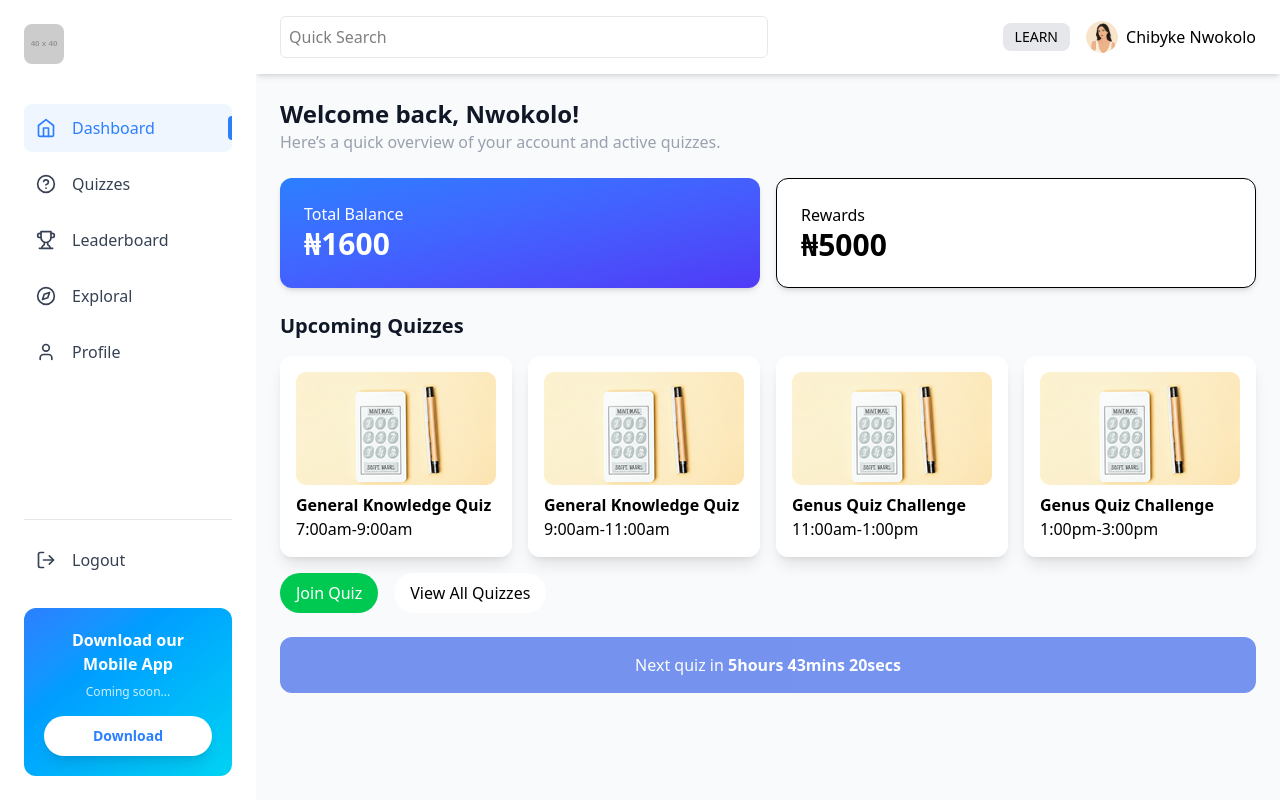
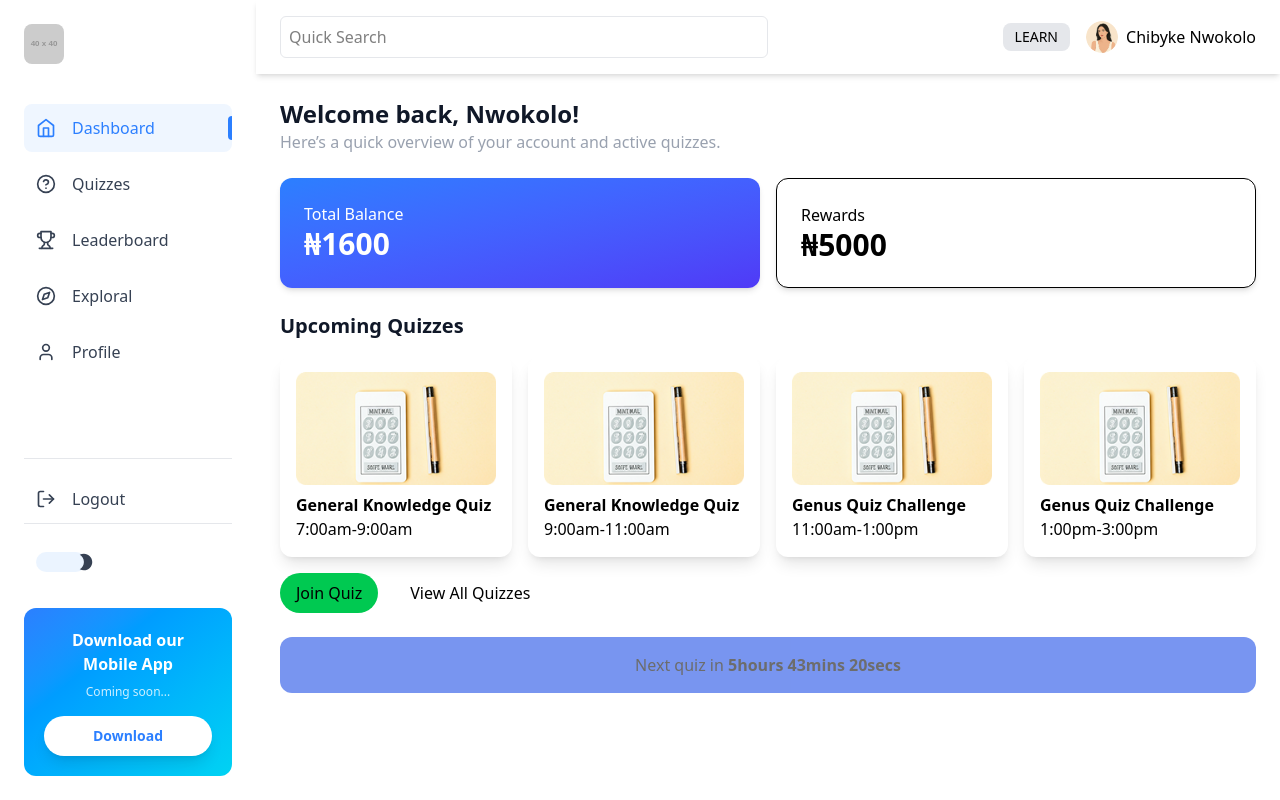
Before and after one commit to nitoC/genus_lab, a Next.js app: page /dashboard in a window 1280 px wide. Built offline with nearby package versions, Linux system fonts and the light colour scheme.

Commit message:
feat:update host route

```diff
--- a/package.json
+++ b/package.json
@@ -13,6 +13,7 @@
     "axios": "^1.10.0",
     "clsx": "^2.1.1",
     "date-fns": "^4.1.0",
+    "framer-motion": "^12.23.11",
     "next": "15.3.5",
     "react": "^19.0.0",
     "react-day-picker": "^9.8.0",
--- a/src/app/(dashboard)/dashboard/page.tsx
+++ b/src/app/(dashboard)/dashboard/page.tsx
@@ -17,7 +17,7 @@ import Sidebar from "@/components/Sidebar";
 // --- Reusable Input Components (from user code) ---
 // const WrappedInput = ({ className = "", hasIcon = false, ...props }) => (
 //   <div
-//     className={`relative w-full rounded-md border border-gray-300 bg-gray-100 px-4 py-3 text-sm transition focus-within:border-blue-500 focus-within:bg-white focus-within:ring-2 focus-within:ring-blue-500/30 ${className}`}
+//     className={`relative w-full rounded-md border border-gray-300 bg-gray-100 px-4 py-3 text-sm transition focus-within:border-blue-500 focus-within: focus-within:ring-2 focus-within:ring-blue-500/30 ${className}`}
 //   >
 //     <input
 //       {...props}
@@ -71,7 +71,7 @@ import Sidebar from "@/components/Sidebar";
 //   return (
 //     <main className="min-h-screen bg-blue-500 px-4 py-12 font-sans">
 //       <div className="mx-auto max-w-6xl">
-//         <div className="flex flex-col overflow-hidden rounded-3xl bg-white shadow-2xl ring-1 ring-black/5 lg:flex-row">
+//         <div className="flex flex-col overflow-hidden rounded-3xl  shadow-2xl ring-1 ring-black/5 lg:flex-row">
 //           {/* Left Artwork */}
 //           <div className="relative hidden bg-blue-600 sm:block sm:h-96 lg:flex-1 lg:min-h-[720px]">
 //             <img
@@ -166,7 +166,7 @@ import Sidebar from "@/components/Sidebar";
 // --- Header for Dashboard Pages ---
 
 // const DashboardHeader = ({ title, onMenuClick }) => (
-//   <header className="bg-white/80 backdrop-blur-lg sticky top-0 z-10 p-4 sm:p-6 flex items-center justify-between border-b border-gray-200">
+//   <header className="/80 backdrop-blur-lg sticky top-0 z-10 p-4 sm:p-6 flex items-center justify-between border-b border-gray-200">
 //     <div>
 //       <h1 className="text-2xl font-bold text-gray-800">{title}</h1>
 //     </div>
@@ -217,6 +217,7 @@ export default function App() {
   const [isLoggedIn, setIsLoggedIn] = useState(false);
   const [activePage, setActivePage] = useState("dashboard"); // Default to Quizzes
   const [isSidebarOpen, setIsSidebarOpen] = useState(false);
+  const [dark, setdark] = useState(false);
 
   // const handleLogin = () => setIsLoggedIn(true);
   const handleLogout = () => setIsLoggedIn(false);
@@ -257,13 +258,19 @@ export default function App() {
   };
 
   return (
-    <div className="bg-gray-50 min-h-screen font-sans text-gray-900">
+    <div
+      className={`${
+        dark && "dark"
+      } dark:bg-gray-950 min-h-screen font-sans text-gray-900`}
+    >
       {/* Static Sidebar for large screens */}
       <div className="hidden lg:block">
         <Sidebar
           activePage={activePage}
           setActivePage={setActivePage}
           onLogout={handleLogout}
+          dark={dark}
+          setdark={() => setdark(!dark)}
         />
       </div>
 
@@ -275,7 +282,7 @@ export default function App() {
         onClick={() => setIsSidebarOpen(false)}
       ></div>
       <div
-        className={`fixed top-0 left-0 h-full bg-white z-50 transition-transform lg:hidden ${
+        className={`fixed top-0 left-0 h-full  z-50 transition-transform lg:hidden ${
           isSidebarOpen ? "translate-x-0" : "translate-x-[-1000px]"
         }`}
       >
@@ -286,6 +293,8 @@ export default function App() {
             setIsSidebarOpen(false);
           }}
           onLogout={handleLogout}
+          dark={dark}
+          setdark={() => setdark(!dark)}
         />
       </div>
 
--- a/src/app/page.tsx
+++ b/src/app/page.tsx
@@ -100,7 +100,7 @@ Potential with
           </div>
         </div>
       </section>
-      <div className="divider-wrapper border-b border-b-pink px-[2rem] py-[4rem] max-w-[1049px] m-auto rounded-[20px] relative md:-translate-y-[100px] min-h-[332px] z-[1] bg-white">
+      <div className="divider-wrapper border-b border-b-pink px-[2rem] py-[4rem] max-w-[1049px] m-auto rounded-[20px] relative section-md:-translate-y-[calc(10px+4vw)] min-h-[332px] z-[1] bg-white">
         <div className="divider flex-col md:flex-row flex gap-[1rem] md:gap-0 items-center justify-center ">
           {gradientCardData.map((a, b) => {
             if (b === 1) {
--- a/src/components/Cards/BalanceCard.tsx
+++ b/src/components/Cards/BalanceCard.tsx
@@ -4,7 +4,7 @@ const BalanceCard = () => (
       <h3>Total Balance</h3>
       <p className="text-3xl font-bold">₦1600</p>
     </div>
-    <div className="bg-white text-black p-6 rounded-xl shadow-md border">
+    <div className=" text-black dark:text-white p-6 rounded-xl shadow-md border">
       <h3>Rewards</h3>
       <p className="text-3xl font-bold">₦5000</p>
     </div>
--- a/src/components/Cards/QuizCard.tsx
+++ b/src/components/Cards/QuizCard.tsx
@@ -1,5 +1,5 @@
 const QuizCard = ({ title, time }: { title: string; time: string }) => (
-  <div className="bg-white text-black rounded-xl shadow-lg p-4 transition-transform hover:scale-105 duration-300 ease-in-out">
+  <div className="bg-white dark:bg-zinc-800/20 dark:text-white text-black rounded-xl shadow-lg p-4 transition-transform hover:scale-105 duration-300 ease-in-out">
     <img
       src="/images/quiz-img.png"
       alt="Quiz"
--- a/src/components/DashHeader.tsx
+++ b/src/components/DashHeader.tsx
@@ -10,7 +10,7 @@ const Header = ({ setSidebar }: { setSidebar: () => void }) => {
   const { page, setPage } = useContext(dashPageContext);
   return (
     <>
-      <header className="flex justify-between items-center px-6 py-4 bg-white text-black shadow-md">
+      <header className="flex justify-between items-center px-6 py-4 text-black shadow-md">
         <div className="lg:hidden">
           <Image
             src="/images/logo_mobile.png"
@@ -23,7 +23,7 @@ const Header = ({ setSidebar }: { setSidebar: () => void }) => {
         <input
           type="text"
           placeholder="Quick Search"
-          className="hidden lg:block w-1/2 p-2 rounded-md border border-gray-200"
+          className=" dark:text-mygrey hidden lg:block w-1/2 p-2 rounded-md border border-gray-200 dark:border-mygrey/40"
         />
         <div className="hidden lg:flex items-center gap-4">
           <button className="bg-gray-200 px-3 py-1 rounded-lg text-sm">
@@ -31,7 +31,7 @@ const Header = ({ setSidebar }: { setSidebar: () => void }) => {
           </button>
           <div className="flex items-center gap-2">
             <img src="/images/woman.png" className="w-8 h-8 rounded-full" />
-            <span>Chibyke Nwokolo</span>
+            <span className="dark:text-mygrey">Chibyke Nwokolo</span>
           </div>
         </div>
         <button onClick={setSidebar} className="block lg:hidden">
--- a/src/components/Dashboard/Dashboard.tsx
+++ b/src/components/Dashboard/Dashboard.tsx
@@ -6,7 +6,9 @@ const dashboard = () => {
   return (
     <main className="p-6 space-y-6">
       <section>
-        <h2 className="text-2xl font-semibold">Welcome back, Nwokolo!</h2>
+        <h2 className="text-2xl dark:text-blue font-semibold">
+          Welcome back, Nwokolo!
+        </h2>
         <p className="text-gray-400">
           Here’s a quick overview of your account and active quizzes.
         </p>
@@ -15,7 +17,9 @@ const dashboard = () => {
       <BalanceCard />
 
       <section>
-        <h3 className="text-xl font-semibold mt-6">Upcoming Quizzes</h3>
+        <h3 className="text-xl dark:text-blue font-semibold mt-6">
+          Upcoming Quizzes
+        </h3>
         <div className="grid sm:grid-cols-2 lg:grid-cols-4 gap-4 mt-4">
           <QuizCard title="General Knowledge Quiz" time="7:00am-9:00am" />
           <QuizCard title="General Knowledge Quiz" time="9:00am-11:00am" />
@@ -23,16 +27,16 @@ const dashboard = () => {
           <QuizCard title="Genus Quiz Challenge" time="1:00pm-3:00pm" />
         </div>
         <div className="flex gap-4 mt-4">
-          <button className="bg-green-500 text-white px-4 py-2 rounded-full">
+          <button className="bg-green-500 text-black dark:text-white px-4 py-2 rounded-full">
             Join Quiz
           </button>
-          <button className="bg-white text-black px-4 py-2 rounded-full">
+          <button className=" text-black dark:text-blue px-4 py-2 rounded-full">
             View All Quizzes
           </button>
         </div>
       </section>
 
-      <div className="bg-blue-700 rounded-xl text-center p-4 text-white font-medium animate-pulse">
+      <div className="bg-blue-700 rounded-xl text-center p-4 text-black dark:text-white font-medium animate-pulse">
         Next quiz in <span className="font-bold">5hours 43mins 20secs</span>
       </div>
     </main>
--- a/src/components/Sidebar.tsx
+++ b/src/components/Sidebar.tsx
@@ -1,3 +1,4 @@
+"use client";
 import {
   CompassIcon,
   HelpCircleIcon,
@@ -7,14 +8,22 @@ import {
   UserIcon,
 } from "@/assets/icons/DashIcons";
 
+import { MdModeNight } from "react-icons/md";
+import { IoSunnySharp } from "react-icons/io5";
+import { useState } from "react";
+
 const Sidebar = ({
   activePage,
   setActivePage,
   onLogout,
+  dark,
+  setdark,
 }: {
   activePage: string;
   setActivePage: (val: string) => void;
   onLogout: () => void;
+  dark: boolean;
+  setdark: () => void;
 }) => {
   const navItems = [
     { name: "Dashboard", icon: HomeIcon, page: "dashboard" },
@@ -25,7 +34,7 @@ const Sidebar = ({
   ];
 
   return (
-    <aside className="bg-white text-gray-700 w-64 min-h-screen p-6 flex-col flex fixed top-0 left-0 ">
+    <aside className=" text-gray-700 w-64 min-h-screen p-6 flex-col flex fixed top-0 left-0 ">
       <div className="text-3xl font-bold mb-10 text-blue-500">
         <img
           src="https://placehold.co/40x40/2A8CFF/FFFFFF?text=G"
@@ -69,6 +78,25 @@ const Sidebar = ({
           <span>Logout</span>
         </a>
       </div>
+      <div className="border-t border-gray-200 pt-4 space-y-2">
+        <button
+          onClick={() => {
+            setdark();
+          }}
+          className="flex items-center gap-4 p-3 rounded-lg transition-all text-base font-medium"
+        >
+          <span className="icon_slide w-[50px] block bg-blue/10 rounded-2xl">
+            <span
+              className={`block transition-all duration-500 dark:text-white ${
+                dark ? "translate-x-0" : "translate-x-[80%]"
+              }`}
+            >
+              <MdModeNight className={`h-5 w-5 ${dark && "hidden"}`} />
+              <IoSunnySharp className={`h-5 w-5 ${!dark && "hidden"}`} />
+            </span>
+          </span>
+        </button>
+      </div>
       <div className="mt-6 bg-gradient-to-br from-blue-500 to-cyan-400 rounded-xl p-5 text-white text-center">
         <p className="mb-2 font-semibold">Download our Mobile App</p>
         <p className="text-xs mb-4 opacity-80">Coming soon...</p>
```
Also changed, not shown: src/app/globals.css (+32 -1 lines), src/components/Buttons/Button.tsx (+7 -6 lines), 2 other files (tests, documents, lock files or other folders).
